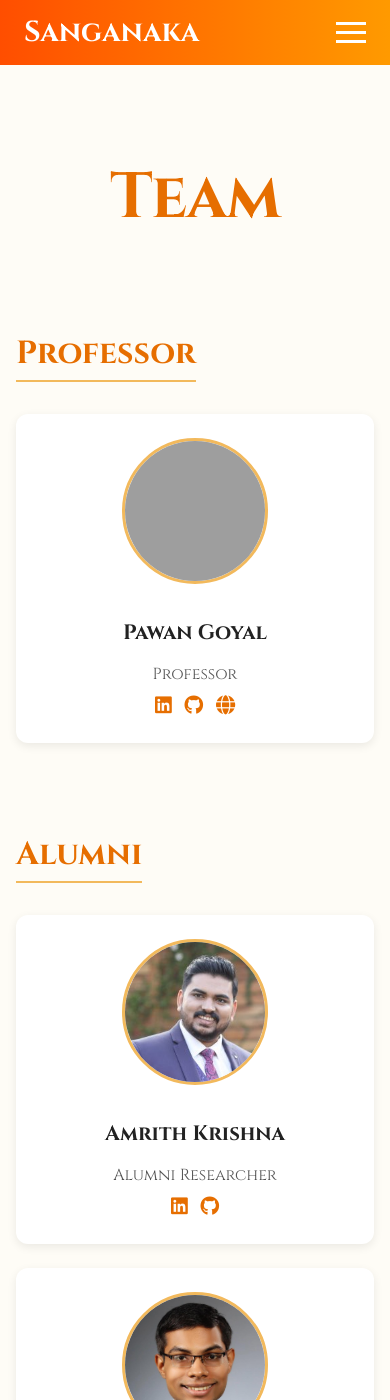
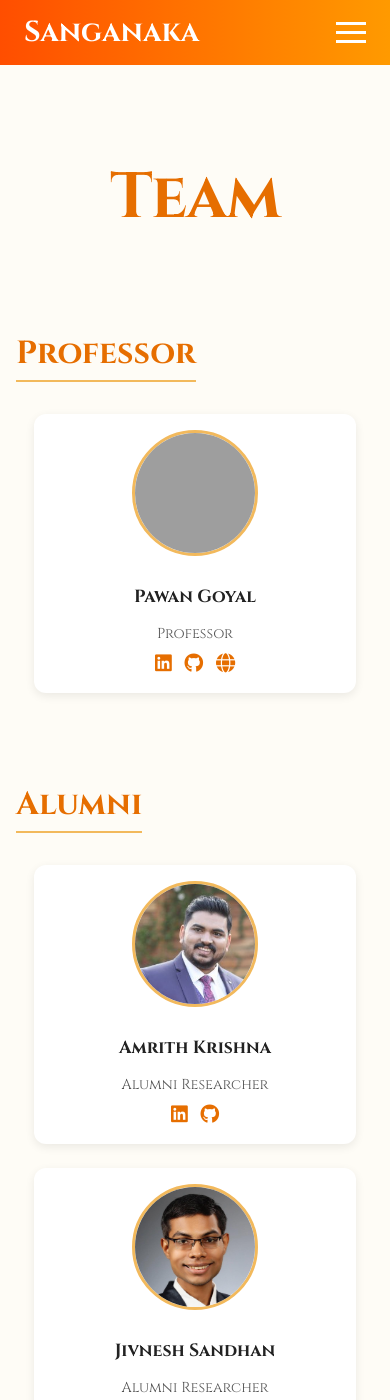
Before and after one commit to sanganaka-iitkgp/sanganaka-iitkgp.github.io, a Jekyll site: the page built from team.html, in a window 390 px wide and 1400 px high. Built offline with Jekyll 4.4.1, drawn with Linux system fonts in a browser that asks for light colours; grey boxes are pictures that could not be loaded.

Commit message:
Fixed mobile view in team

```diff
--- a/team.html
+++ b/team.html
@@ -150,6 +150,52 @@ permalink: /team/
     text-decoration: none;
     color: inherit;
   }
+
+  /* ====== Grid Layout for Mobile Devices ====== */
+  @media (max-width: 1200px) {
+    .col-md-3 {
+      flex: 0 0 31%;
+      max-width: 31%;
+    }
+  }
+
+  @media (max-width: 768px) {
+    .col-md-3 {
+      flex: 0 0 45%;
+      /* Increased size on tablet view */
+      max-width: 45%;
+    }
+  }
+
+  @media (max-width: 576px) {
+    .col-md-3 {
+      flex: 0 0 90%;
+      /* Smaller cards on mobile view */
+      max-width: 90%;
+    }
+
+    .team-member-card {
+      padding: 1rem;
+      /* Reduce padding for mobile */
+    }
+
+    .member-image-wrapper {
+      width: 120px;
+      /* Smaller image size */
+      height: 120px;
+      /* Smaller image size */
+    }
+
+    .card-title {
+      font-size: 1.1rem;
+      /* Smaller text for mobile */
+    }
+
+    .card-text {
+      font-size: 0.9rem;
+      /* Smaller text for mobile */
+    }
+  }
 </style>
 <div class="team-page">
   <h1>{{ page.title }}</h1>
```
Lines whose indentation alone changed are shown as unchanged.
